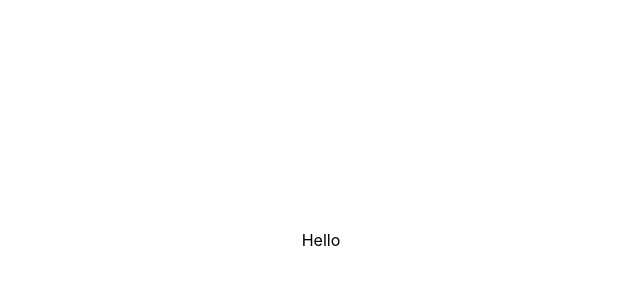
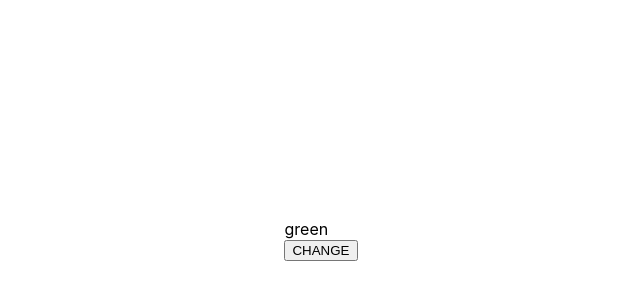
Before and after one commit to johnnyoshika/xstate-experiment, a React (Create React App) app: page / in a window 1280 px wide. Shown: the part 160-460 px from the top of the page, without its empty margins (319-959 px from the left). Built offline with nearby package versions, Linux system fonts and the light colour scheme.

Commit message:
Create lightMachine

```diff
--- a/src/App.tsx
+++ b/src/App.tsx
@@ -1,4 +1,31 @@
+import { useState } from 'react';
+import { createMachine } from 'xstate';
+
+const lightMachine = createMachine({
+  id: 'light',
+  initial: 'green',
+  states: {
+    green: {
+      on: {
+        TIMER: 'yellow',
+      },
+    },
+    yellow: {
+      on: {
+        TIMER: 'red',
+      },
+    },
+    red: {
+      on: {
+        TIMER: 'green',
+      },
+    },
+  },
+});
+
 const App = () => {
+  const [state, setState] = useState(lightMachine.initial as string);
+
   return (
     <div
       style={{
@@ -7,7 +34,17 @@ const App = () => {
         height: '100vh',
       }}
     >
-      Hello
+      <div>
+        <div>{state}</div>
+        <button
+          onClick={() =>
+            //@ts-ignore
+            setState(lightMachine.transition(state, 'TIMER').value)
+          }
+        >
+          CHANGE
+        </button>
+      </div>
     </div>
   );
 };
```
